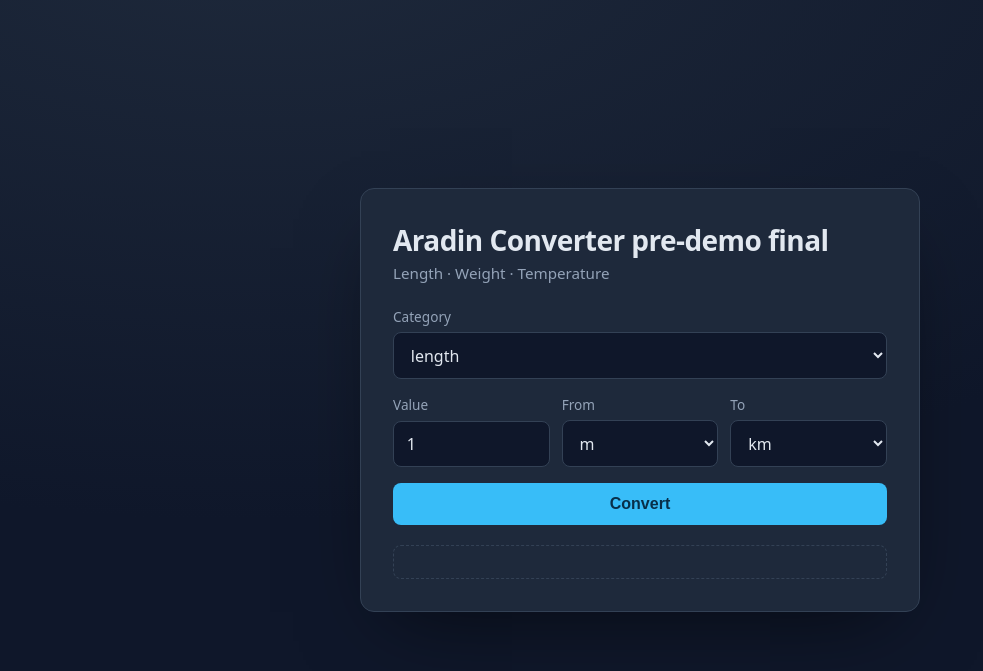
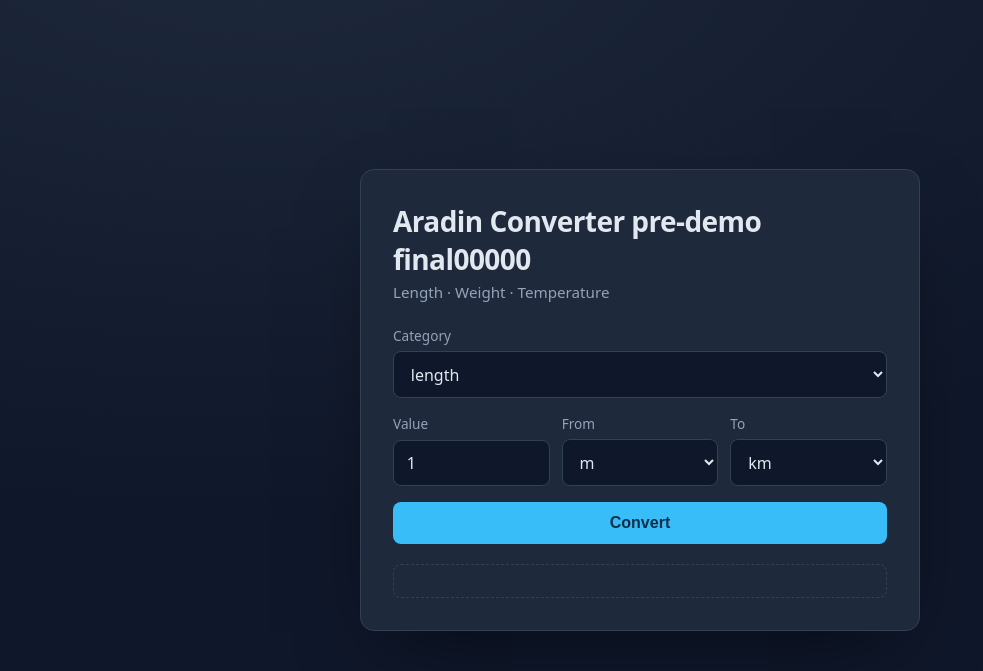
Before and after one commit to Aphikap/Aradin-Unit, a Flask app: page / in a window 1280 px wide. Shown: the top 671 px of the page, without its empty margins (0-983 px from the left). Run offline with Flask 3, Linux system fonts and the light colour scheme.

Commit message:
demo: bump h1 to pre-demo final

```diff
--- a/app/templates/index.html
+++ b/app/templates/index.html
@@ -9,7 +9,7 @@
 <body>
   <main class="card">
     <header>
-      <h1>Aradin Converter pre-demo final</h1>
+      <h1>Aradin Converter pre-demo final00000</h1>
       <p class="tagline">Length &middot; Weight &middot; Temperature</p>
     </header>
 
```
